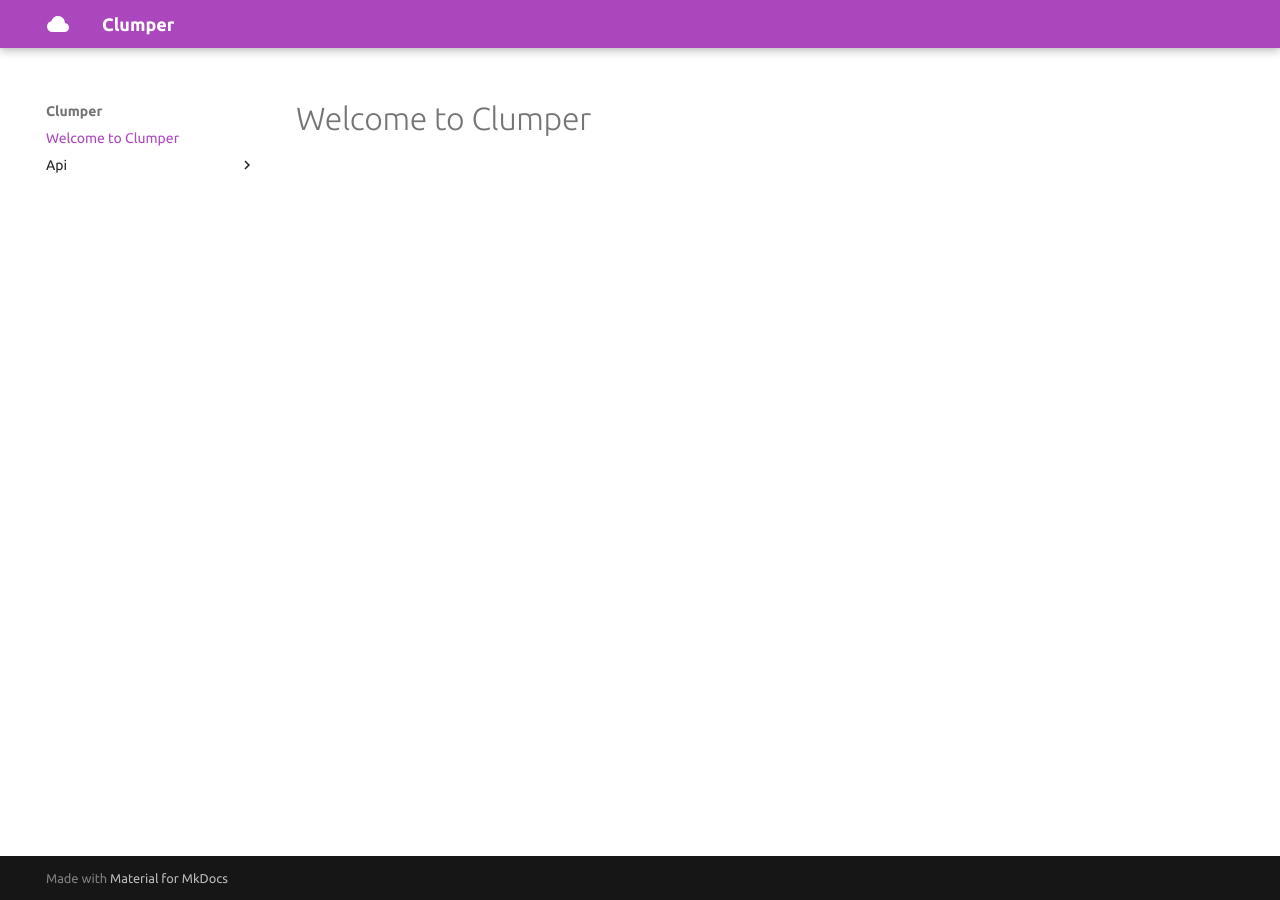
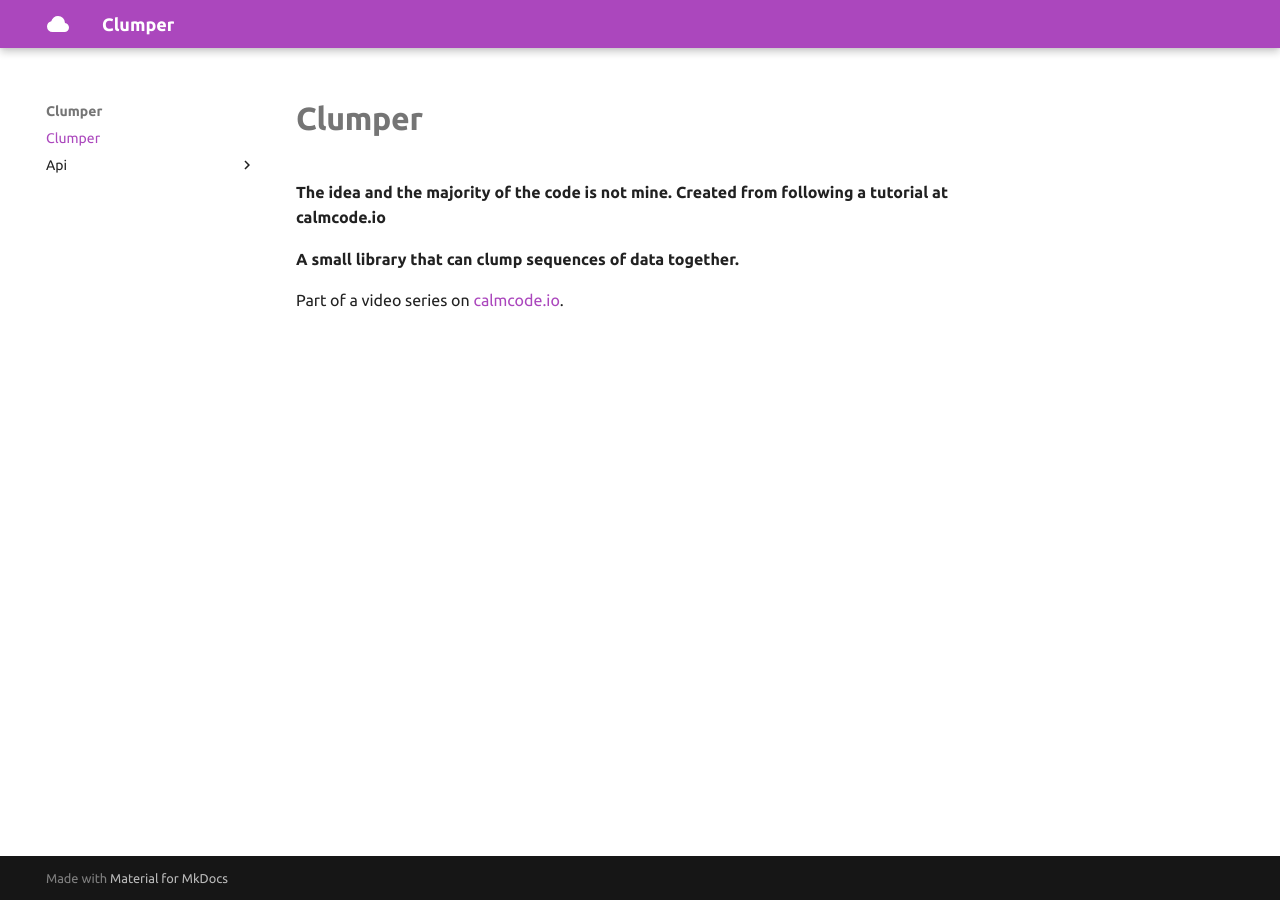
Before and after one commit to donaldKelly17/clumper, an MkDocs documentation site: the page built from docs/index.md, in a window 1280 px wide. Built offline with MkDocs 1.6.1 and Material for MkDocs 9.7.7, drawn with Linux system fonts in a browser that asks for light colours.

Commit message:
updating documentation first page

```diff
--- a/docs/index.md
+++ b/docs/index.md
@@ -1 +1,9 @@
-# Welcome to Clumper
+# **Clumper**
+
+
+**The idea and the majority of the code is not mine. Created from following a tutorial at calmcode.io**
+
+
+**A small library that can clump sequences of data together.**
+
+Part of a video series on [calmcode.io](https://calmcode.io).
```
